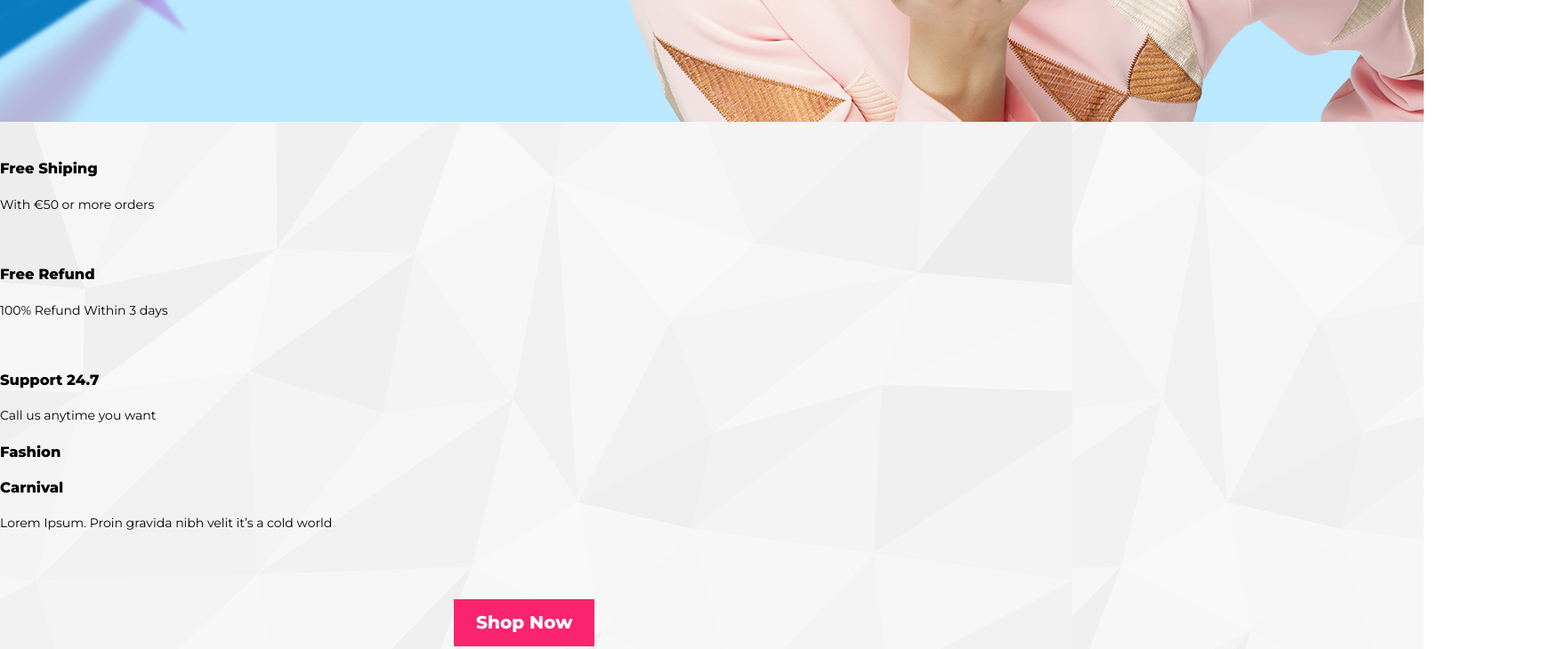
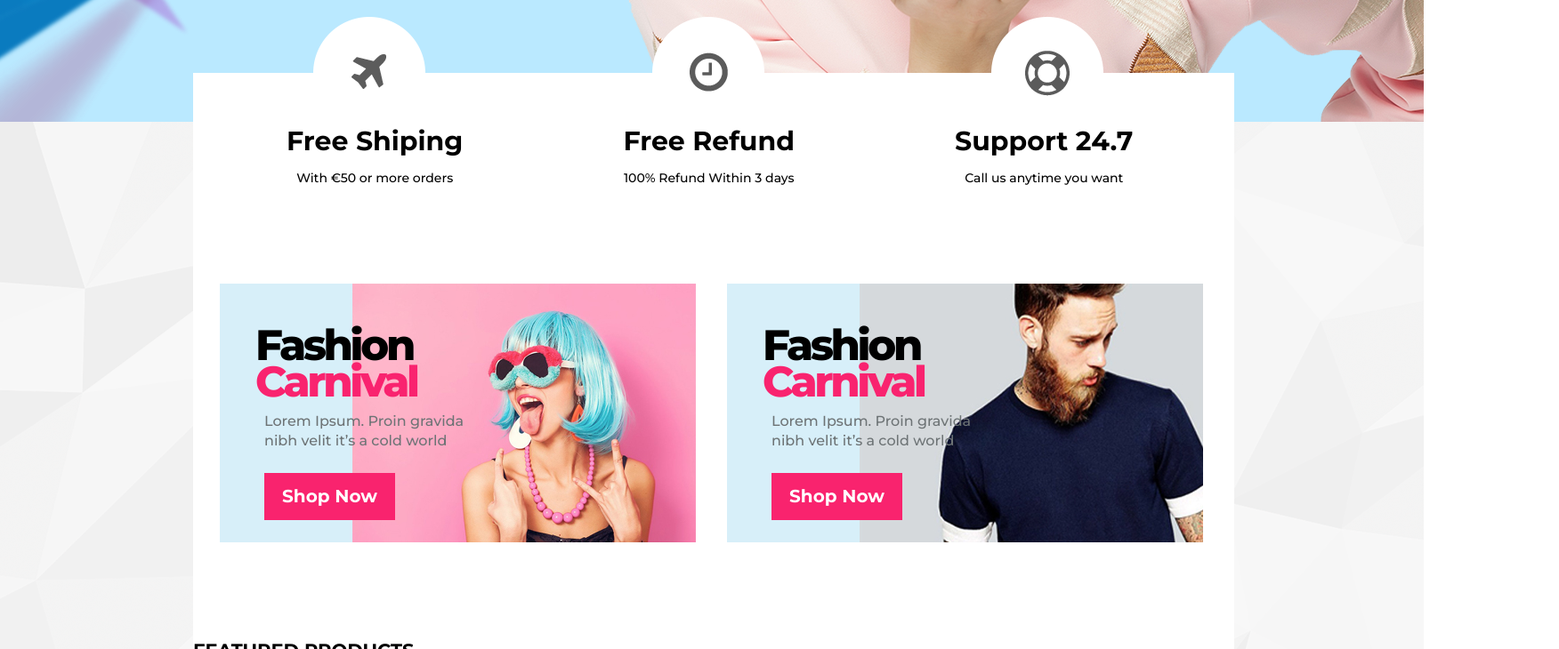
Before and after one commit to Fogloster/Fogloster.github.io-shop, a plain HTML site: page index.html in a window 1280 px wide. Shown: the part 920-1650 px from the top of the page at 89% size, 1752 px wide, since content can reach past the window. Drawn offline with nearby package versions, Linux system fonts and the light colour scheme.

Commit message:
made shopping-section
added style for shopping session

```diff
--- a/css/style.css
+++ b/css/style.css
@@ -9,8 +9,6 @@ body {
   color: #000000;
 
   min-width: 1600px;
-
-  position: relative;
 }
 
 img {
@@ -23,30 +21,30 @@ img {
   width: 1600px;
   margin: 0 auto;
   padding: 0;
+  position: relative;
 }
 
 
 .header {
-  position: absolute;
-  top: -10px;
-  left: 152px;
-  z-index: 1;
-  background-image: url(../img/header-bg.png);
 
 
 }
 
 .header-wrapper {
-  margin-left: 213px;
+  position: absolute;
+  top: -10px;
+  z-index: 1;
+  background-image: url(../img/header-bg.png);
+  width: 1600px;
 }
 
 .greeting {
-	position: relative;
-	margin: 0;
-	padding: 0;
-	padding-top: 25px;
-
-	font-size: 15px;
+  position: relative;
+  margin: 0;
+  margin-left: 215px;
+  padding: 0;
+  padding-top: 25px;
+  font-size: 15px;
 
 }
 
@@ -67,6 +65,7 @@ content: "";
 
 .logo-name {
   margin: 0;
+  margin-left: 215px;
   margin-bottom: 20px;
   padding: 0;
   padding-top: 35px;
@@ -79,7 +78,7 @@ content: "";
 
 .nav-list {
   position: absolute;
-  left: 830px;
+  left: 898px;
   top: 88px;
 
   display: flex;
@@ -140,6 +139,7 @@ content: "";
   background-repeat: no-repeat;
   background-position: 0 0;
   height: 1057px;
+  z-index: -1;
 
   position: relative;
 
@@ -190,13 +190,188 @@ content: "";
 .shopping-section {
   margin: 0;
   padding: 0;
+  position: relative;
+  height: 1107px;
 
   background-image: url(../img/main-bg-normal-size.png);
   background-repeat: no-repeat;
+
+
+}
+
+.shopping-section-wrapper {
+  margin-left: 217px;
+  margin-top: -55px;
+
+  width: 1170px;
+
+  background-color: white;
+  position: absolute;
+
+}
+
+
+.shopping-section__advantages-list--icon {
+  margin: 0;
+  margin-left: 135px;
+  padding: 0;
+  position: absolute;
+  top: -63px;
+  list-style: none;
+  display: flex;
+
+}
+
+.shopping-section__advantages-item--icon {
+  margin: 0;
+  margin-right: 255px;
+  padding: 0;
+}
+
+.shopping-section__advantages-item--icon:last-child {
+	margin: 0;
 }
 
 .shopping-section__advantages-list {
   list-style: none;
+  display: flex;
+
+  margin: 0;
+  margin-left: 105px;
+  margin-top: 60px;
+  padding: 0;
+
+}
+
+.shopping-section__advantages-list:first-child {
+  margin-left: 105px;
+}
+
+.shopping-section__advantages-list:last-child {
+  margin: 0;
+}
+
+
+.shopping-section__advantages-item {
+  margin: 0;
+  margin-right: 180px;
+  padding: 0;
+
+}
+
+.shopping-section__advantages-item:last-child {
+	margin: 0;
+}
+
+.advantages-title {
   margin: 0;
   padding: 0;
+
+  font-size: 30px;
+  line-height: 34px;
+  font-weight: bold;
 }
+
+.advantages-text {
+  margin: 0;
+  margin-top: 15px;
+  padding: 0;
+
+  font-size: 14px;
+  line-height: 18px;
+  font-weight: 500;
+
+  text-align: center;
+}
+
+.shopping-card-wrapper {
+  margin: 0;
+  padding: 0;
+
+
+}
+
+.shopping-card-list {
+  margin: 0;
+  margin-left: 30px;
+  margin-top: 110px;
+  padding: 0;
+
+  display: flex;
+  list-style: none;
+}
+
+
+.shopping-card-item:first-child {
+  background-image: url(../img/shopping-card-woman.jpg);
+  background-repeat: no-repeat;
+  width: 535px;
+
+  margin-right: 35px;
+}
+
+.shopping-card-item:nth-child(2) {
+  background-image: url(../img/shopping-card-man.jpg);
+  background-repeat: no-repeat;
+  width: 535px;
+}
+
+.shopping-card__title {
+  margin: 0;
+  margin-left: 40px;
+  margin-top: 50px;
+  padding: 0;
+
+  font-size: 48px;
+  line-height: 38px;
+  font-weight: 800;
+  letter-spacing: -0.07em;
+}
+
+.shopping-card__title--pink {
+  margin: 0;
+  margin-left: 40px;
+  margin-top: 3px;
+  padding: 0;
+
+  font-size: 48px;
+  line-height: 38px;
+  font-weight: 800;
+  letter-spacing: -0.07em;
+  color: #f9236f;
+}
+
+.shopping-card__text {
+  margin: 0;
+  margin-left: 50px;
+  margin-top: 15px;
+  padding: 0;
+
+  font-size: 16px;
+  line-height: 22px;
+  font-weight: 500;
+  color: #6d7375;
+
+  width: 225px;
+  text-align: left;
+}
+
+.shopping-card__btn {
+  margin: 0;
+  margin-top: 25px;
+  margin-bottom: 25px;
+  margin-left: 50px;
+
+  padding: 20px;
+  padding-top: 15px;
+  padding-bottom: 15px;
+
+
+  font-size: 20px;
+
+}
+
+.shopping-section__featured-products {
+  margin: 0;
+  margin-top: 110px;
+}
--- a/index.html
+++ b/index.html
@@ -3,7 +3,7 @@
   <head>
     <meta charset="utf-8">
     <title>MeStore</title>
-    <link href="https://fonts.googleapis.com/css?family=Montserrat:400,700i,800" rel="stylesheet">
+    <link href="https://fonts.googleapis.com/css?family=Montserrat:400,500,600,700,800,900" rel="stylesheet">
     <link href="css/normalize.min.css" rel="stylesheet">
     <link href="css/style.css" rel="stylesheet">
   </head>
@@ -86,10 +86,21 @@
   	  	  </button>
   	  	</div>
   	  	<div class="shopping-section">
+  	  	  <div class="shopping-section-wrapper">
+  	  	  	<ul class="shopping-section__advantages-list--icon">
+  	  	  	  <li class="shopping-section__advantages-item--icon">
+  	  	  	  	<img class="advantages-icon airplane-icon" src="img/airplane-icon.png">
+  	  	  	  </li>
+  	  	  	  <li class="shopping-section__advantages-item--icon">
+  	  	  	  	<img class="advantages-icon clock-icon" src="img/clock-icon.png">
+  	  	  	  </li>
+  	  	  	  <li class="shopping-section__advantages-item--icon">
+  	  	  	  	<img class="advantages-icon lifebuoy-icon" src="img/lifebuoy-icon.png">
+  	  	  	  </li>
+  	  	  	</ul>
 	  	  	<ul class="shopping-section__advantages-list">
 	  	  	 <li class="shopping-section__advantages-item">
-  	  	  	  <img class="advantages-icon airplane-icon" src="">
-  	  	  	  <h3 class="advantages-text">
+	  	  	   <h3 class="advantages-title">
 	  	  	     Free Shiping
 	  	  	   </h3>
 	  	  	   <p class="advantages-text">
@@ -97,17 +108,15 @@
 	  	  	   </p>
 	  	  	   </li>
 	  	  	   <li class="shopping-section__advantages-item">
-  	  	  	  <img class="advantages-icon clock-icon" src="">
-  	  	  	  <h3 class="advantages-text">
+  	  	  	   <h3 class="advantages-title">
   	  	  	     Free Refund
   	  	  	   </h3>
   	  	  	   <p class="advantages-text">
   	  	  	     100% Refund Within 3 days
   	  	  	   </p>
   	  	  	  </li>
-  	  	  	<li class="shopping-section__advantages-item">
-  	  	  	  <img class="advantages-icon lifebuoy-icon" src="">
-  	  	  	  <h3 class="advantages-text">
+  	  	  	  <li class="shopping-section__advantages-item ">
+  	  	  	    <h3 class="advantages-title">
   	  	  	  	  Support 24.7
   	  	  	    </h3>
   	  	  	    <p class="advantages-text">
@@ -116,7 +125,8 @@
   	  	  	  </li>
   	  	    </ul>
   	  	    <div class="shopping-card-wrapper">
-            <div class="shopping-card">
+              <ul class="shopping-card-list">
+                <li class="shopping-card-item">
           	      <h3 class="shopping-card__title">
           	        Fashion
           	      </h3>
@@ -126,11 +136,11 @@
           	      <p class="shopping-card__text">
           	        Lorem Ipsum. Proin gravida nibh velit it’s a cold world
           	      </p>
-          	  <button class="shopping-btn">
+          	      <button class="shopping-btn shopping-card__btn">
           	        Shop Now
           	      </button>
-            </div>
-            <div class="shopping-card">
+          	    </li>
+                <li class="shopping-card-item">
           	      <h3 class="shopping-card__title">
           	        Fashion
           	      </h3>
@@ -140,10 +150,11 @@
           	      <p class="shopping-card__text">
           	        Lorem Ipsum. Proin gravida nibh velit it’s a cold world
           	      </p>
-          	  <button class="shopping-btn">
+          	      <button class="shopping-btn shopping-card__btn">
           	        Shop Now
           	      </button>
-            </div>
+          	    </li>
+              </ul>
               <div class="shopping-section__featured-products">
                 <h2 class="shopping-section__featured-products--title">
               	  FEATURED PRODUCTS
@@ -205,4 +216,5 @@
             </div>
           </div>
   	  	</div>
+  	  </div>
   	</main>
```
Also changed, not shown: img/Striped-trousers.jpg (added), img/green-hoody.jpg (added), img/orange-t-shirt.jpg (added), img/shopping-card-man.jpg (added), img/shopping-card-woman.jpg (added), img/white-dress.jpg (added). Lines whose indentation alone changed are shown as unchanged.
